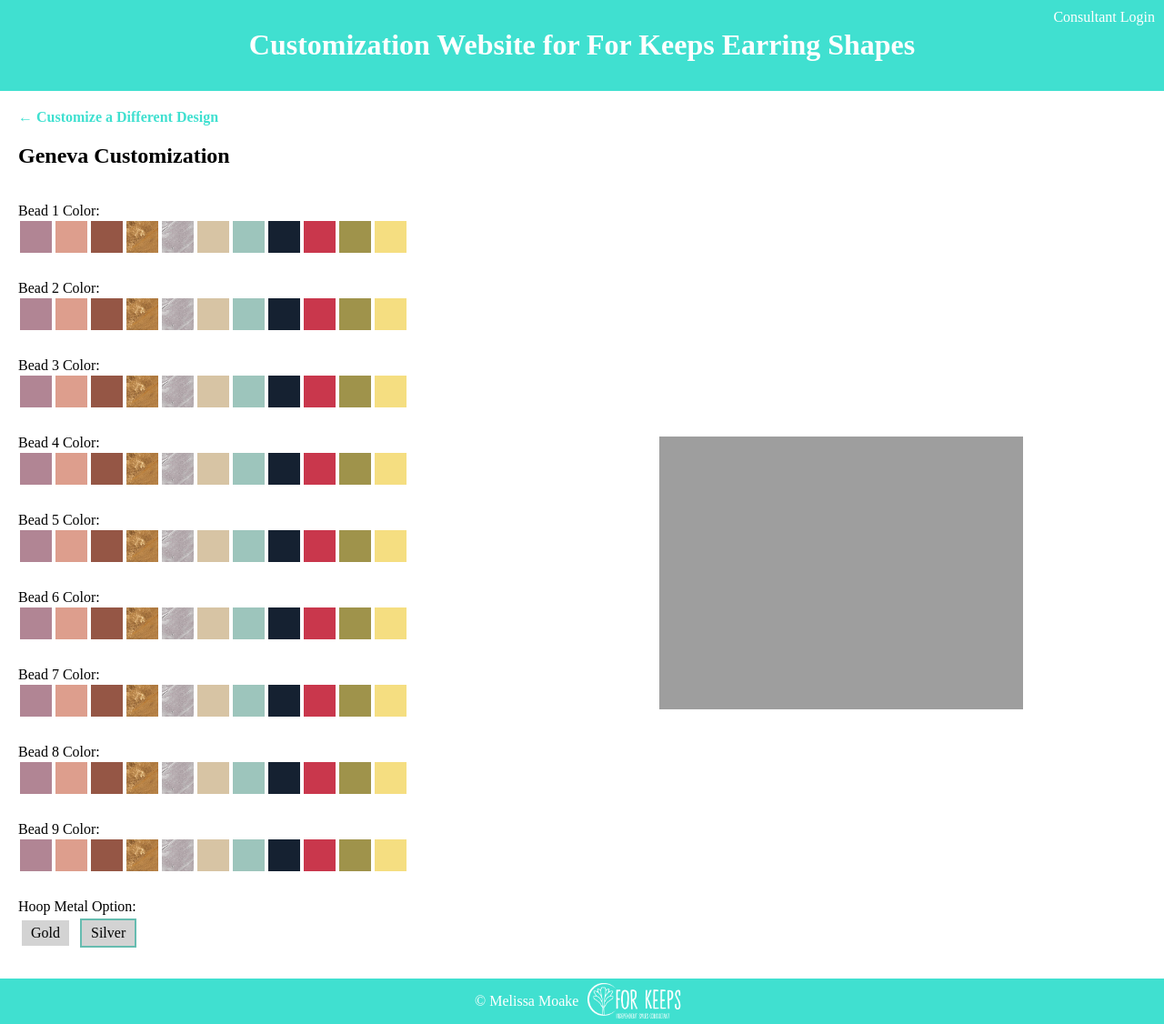
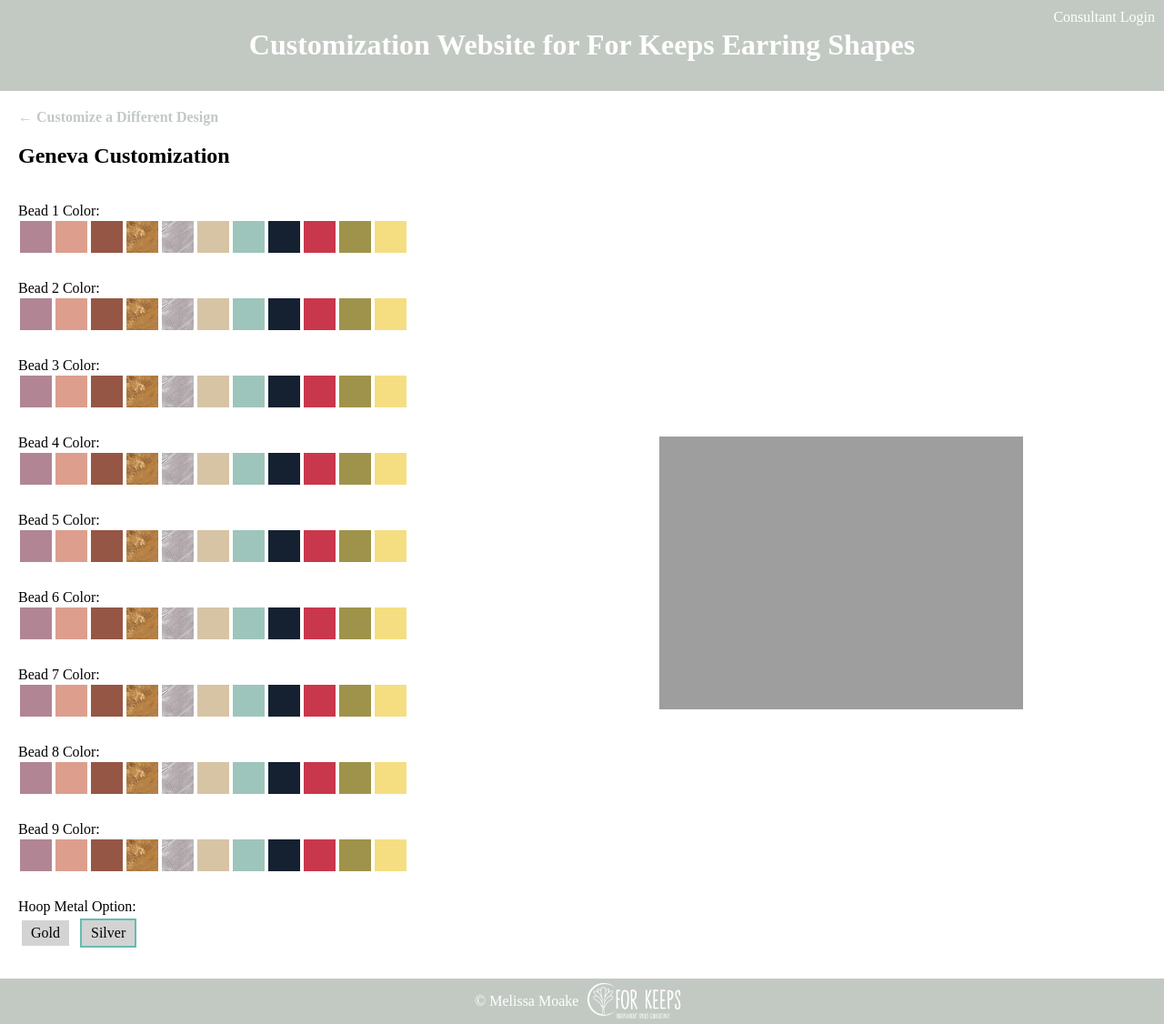
Before and after one commit to moakem/moakem.github.io, a PHP site: page /GenevaCustomization.html in a window 1280 px wide. Shown: the whole page at 91% size. Run offline with PHP 8.4, Linux system fonts and the light colour scheme.

Commit message:
Update Mockups-Styling.css

```diff
--- a/Mockups-Styling.css
+++ b/Mockups-Styling.css
@@ -7,7 +7,7 @@ body {
 header {
   min-height: 50px;
   padding-bottom: 10px;
-  background-color:turquoise;
+  background-color: #c2c9c3;
   text-align: center;
   color:white;
   padding-top: 10px;
@@ -34,7 +34,7 @@ nav ul li{
 	cursor: pointer;
 	display:inline-block;
 	margin-right: 10px;
-	color: turquoise;
+	color: #c2c9c3;
 }
 
 nav ul li:hover{
@@ -45,7 +45,7 @@ footer {
   min-height: 50px;
   display:flex;
   justify-content: center;
-  background-color:turquoise;
+  background-color: #c2c9c3;
   color:white;
   margin-top: 20px;
 }
@@ -111,12 +111,12 @@ figure a:hover{
 }
 
 a {
-	color: turquoise;
+	color: #c2c9c3;
 	text-decoration: none;
 }
 
 a:visited{
-	color: turquoise;
+	color: #c2c9c3;
 }
 
 a:hover{
```
